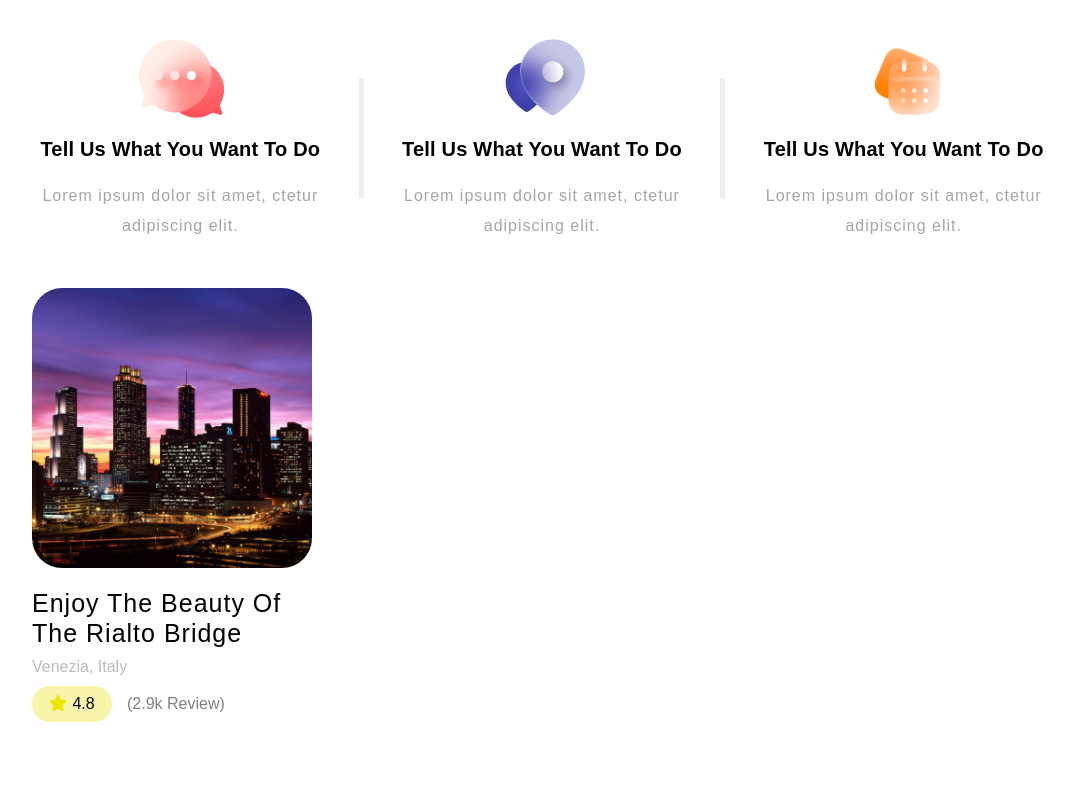
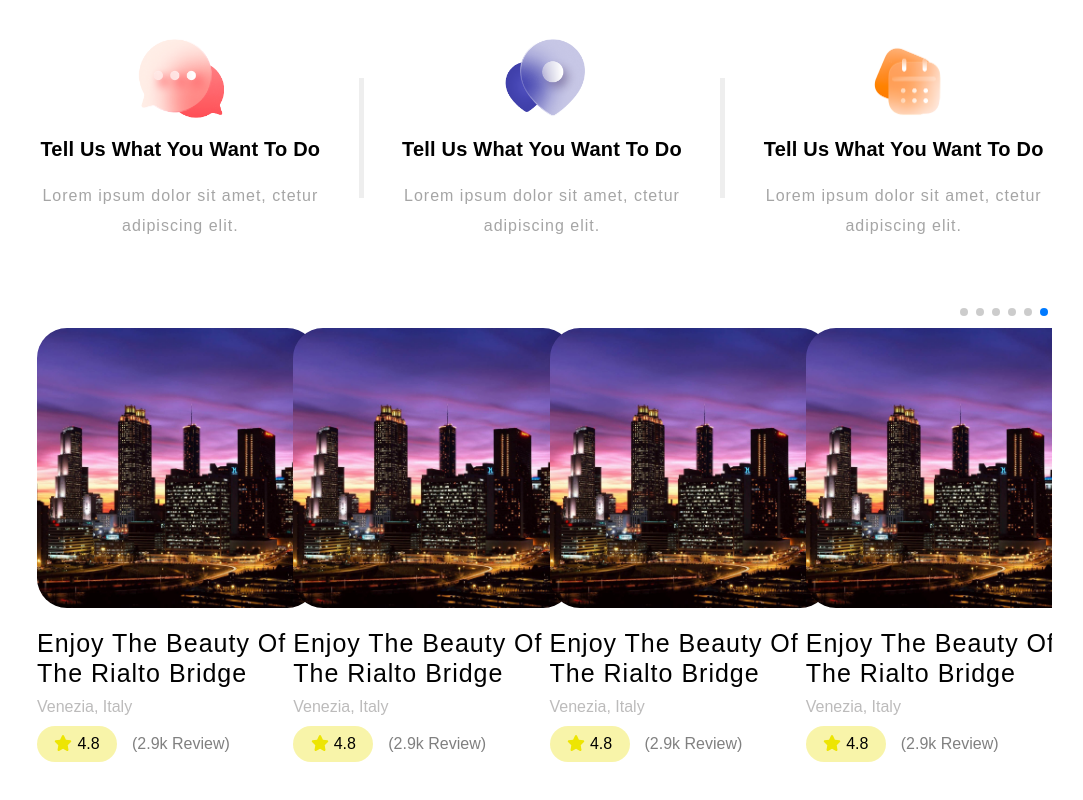
Before and after one commit to nurovic/Travel-Agency, a React (Create React App) app: page / in a window 1280 px wide. Shown: the part 653-1453 px from the top of the page, without its empty margins (98-1181 px from the left). Before the commit the page ends 1375 px from the top, so only its background shows below. Built offline with nearby package versions, Linux system fonts and the light colour scheme; a web font is replaced by a local one.

Commit message:
Updated CSS

```diff
--- a/src/Components/Slide.js
+++ b/src/Components/Slide.js
@@ -19,13 +19,229 @@ const Slide = () => {
     <>
       <Swip
         slidesPerView={4}
-        spaceBetween={30}
+        spaceBetween={15}
         pagination={{
           clickable: true,
         }}
         modules={[Pagination]}
         className="slide"
       >
+        <SwiperSlide className="swipers">
+          <div className="slide-container">
+            <div className="image-container">
+              <img src={city} alt="" />
+            </div>
+            <div className="info-container">
+              <div className="destination-title">
+                Enjoy The Beauty Of The Rialto Bridge
+              </div>
+              <div className="city">Venezia, Italy</div>
+              <div className="reviews">
+                <div className="star-reviews-container">
+                  <div className="star-reviews">
+                    <FontAwesomeIcon
+                      icon={faStar}
+                      className="fontawesome-icon"
+                    />
+                    <span className="puan">4.8</span>
+                  </div>
+                  <div className="reviews">
+                    <span>(2.9k Review)</span>
+                  </div>
+                </div>
+              </div>
+            </div>
+          </div>
+        </SwiperSlide>
+        <SwiperSlide className="swipers">
+          <div className="slide-container">
+            <div className="image-container">
+              <img src={city} alt="" />
+            </div>
+            <div className="info-container">
+              <div className="destination-title">
+                Enjoy The Beauty Of The Rialto Bridge
+              </div>
+              <div className="city">Venezia, Italy</div>
+              <div className="reviews">
+                <div className="star-reviews-container">
+                  <div className="star-reviews">
+                    <FontAwesomeIcon
+                      icon={faStar}
+                      className="fontawesome-icon"
+                    />
+                    <span className="puan">4.8</span>
+                  </div>
+                  <div className="reviews">
+                    <span>(2.9k Review)</span>
+                  </div>
+                </div>
+              </div>
+            </div>
+          </div>
+        </SwiperSlide>
+        <SwiperSlide className="swipers">
+          <div className="slide-container">
+            <div className="image-container">
+              <img src={city} alt="" />
+            </div>
+            <div className="info-container">
+              <div className="destination-title">
+                Enjoy The Beauty Of The Rialto Bridge
+              </div>
+              <div className="city">Venezia, Italy</div>
+              <div className="reviews">
+                <div className="star-reviews-container">
+                  <div className="star-reviews">
+                    <FontAwesomeIcon
+                      icon={faStar}
+                      className="fontawesome-icon"
+                    />
+                    <span className="puan">4.8</span>
+                  </div>
+                  <div className="reviews">
+                    <span>(2.9k Review)</span>
+                  </div>
+                </div>
+              </div>
+            </div>
+          </div>
+        </SwiperSlide>
+        <SwiperSlide className="swipers">
+          <div className="slide-container">
+            <div className="image-container">
+              <img src={city} alt="" />
+            </div>
+            <div className="info-container">
+              <div className="destination-title">
+                Enjoy The Beauty Of The Rialto Bridge
+              </div>
+              <div className="city">Venezia, Italy</div>
+              <div className="reviews">
+                <div className="star-reviews-container">
+                  <div className="star-reviews">
+                    <FontAwesomeIcon
+                      icon={faStar}
+                      className="fontawesome-icon"
+                    />
+                    <span className="puan">4.8</span>
+                  </div>
+                  <div className="reviews">
+                    <span>(2.9k Review)</span>
+                  </div>
+                </div>
+              </div>
+            </div>
+          </div>
+        </SwiperSlide>
+        <SwiperSlide className="swipers">
+          <div className="slide-container">
+            <div className="image-container">
+              <img src={city} alt="" />
+            </div>
+            <div className="info-container">
+              <div className="destination-title">
+                Enjoy The Beauty Of The Rialto Bridge
+              </div>
+              <div className="city">Venezia, Italy</div>
+              <div className="reviews">
+                <div className="star-reviews-container">
+                  <div className="star-reviews">
+                    <FontAwesomeIcon
+                      icon={faStar}
+                      className="fontawesome-icon"
+                    />
+                    <span className="puan">4.8</span>
+                  </div>
+                  <div className="reviews">
+                    <span>(2.9k Review)</span>
+                  </div>
+                </div>
+              </div>
+            </div>
+          </div>
+        </SwiperSlide>
+        <SwiperSlide className="swipers">
+          <div className="slide-container">
+            <div className="image-container">
+              <img src={city} alt="" />
+            </div>
+            <div className="info-container">
+              <div className="destination-title">
+                Enjoy The Beauty Of The Rialto Bridge
+              </div>
+              <div className="city">Venezia, Italy</div>
+              <div className="reviews">
+                <div className="star-reviews-container">
+                  <div className="star-reviews">
+                    <FontAwesomeIcon
+                      icon={faStar}
+                      className="fontawesome-icon"
+                    />
+                    <span className="puan">4.8</span>
+                  </div>
+                  <div className="reviews">
+                    <span>(2.9k Review)</span>
+                  </div>
+                </div>
+              </div>
+            </div>
+          </div>
+        </SwiperSlide>
+        <SwiperSlide className="swipers">
+          <div className="slide-container">
+            <div className="image-container">
+              <img src={city} alt="" />
+            </div>
+            <div className="info-container">
+              <div className="destination-title">
+                Enjoy The Beauty Of The Rialto Bridge
+              </div>
+              <div className="city">Venezia, Italy</div>
+              <div className="reviews">
+                <div className="star-reviews-container">
+                  <div className="star-reviews">
+                    <FontAwesomeIcon
+                      icon={faStar}
+                      className="fontawesome-icon"
+                    />
+                    <span className="puan">4.8</span>
+                  </div>
+                  <div className="reviews">
+                    <span>(2.9k Review)</span>
+                  </div>
+                </div>
+              </div>
+            </div>
+          </div>
+        </SwiperSlide>
+        <SwiperSlide className="swipers">
+          <div className="slide-container">
+            <div className="image-container">
+              <img src={city} alt="" />
+            </div>
+            <div className="info-container">
+              <div className="destination-title">
+                Enjoy The Beauty Of The Rialto Bridge
+              </div>
+              <div className="city">Venezia, Italy</div>
+              <div className="reviews">
+                <div className="star-reviews-container">
+                  <div className="star-reviews">
+                    <FontAwesomeIcon
+                      icon={faStar}
+                      className="fontawesome-icon"
+                    />
+                    <span className="puan">4.8</span>
+                  </div>
+                  <div className="reviews">
+                    <span>(2.9k Review)</span>
+                  </div>
+                </div>
+              </div>
+            </div>
+          </div>
+        </SwiperSlide>
         <SwiperSlide className="swipers">
           <div className="slide-container">
             <div className="image-container">
@@ -61,63 +277,14 @@ const Slide = () => {
 
 export default Slide;
 
-// const Swipers = styled(SwiperSlide)`
-//   margin: 0 130px;
-//   width: 300px;
-//   .image-container {
-//     height: 280px;
-//     width: 280px;
-
-//     img {
-//       border-radius: 30px;
-//       height: 100%;
-//       width: 100%;
-//       object-fit: cover;
-//       filter: blur(0.4px);
-//     }
-//   }
-//   .slide{
-//     background:Red
-//   }
-//   .info-container {
-//     margin-top: 20px;
-//     width: 300px;
-//     .destination-title {
-//       font-size: 25px;
-//       font-weight: 400;
-//       letter-spacing: 1px;
-//       line-height: 30px;
-//     }
-//     .city {
-//       color: #9c9b9bad;
-//       margin: 10px 0;
-//     }
-//     .star-reviews-container{
-//       display: flex;
-//       align-items: center;
-//       .star-reviews {
-//       display: flex;
-//       justify-content: center;
-//       width: 80px;
-//       padding: 9px 12px;
-//       border-radius: 40px;
-//       background: #ede32263;
-//       margin-right:15px ;
-//       .fontawesome-icon {
-//         color: #ede503;
-//         margin-right: 5px;
-//       }
-//     }
-//     .reviews{
-//       color:Gray
-//     }
-//     }
-//   }
-// `;
 
 const Swip = styled(Swiper)`
-  margin: 0 130px;
-.swipers{
+  margin: 20px 130px;
+  padding:20px 5px 0 5px ;
+  height: 500px;
+  .swiper{
+  }
+  .swipers{
   width: 30px;
   .image-container {
     height: 280px;
@@ -131,9 +298,7 @@ const Swip = styled(Swiper)`
       filter: blur(0.4px);
     }
   }
-  .slide{
-    background:Red
-  }
+
   .info-container {
     margin-top: 20px;
     width: 300px;
@@ -169,4 +334,14 @@ const Swip = styled(Swiper)`
     }
   }
 }
+
+ .swiper-pagination{
+  position: absolute;
+  height: 20px;
+  top:0px;
+}
+
+.swiper-pagination-bullet{
+  float: right;
+}
 `
```
